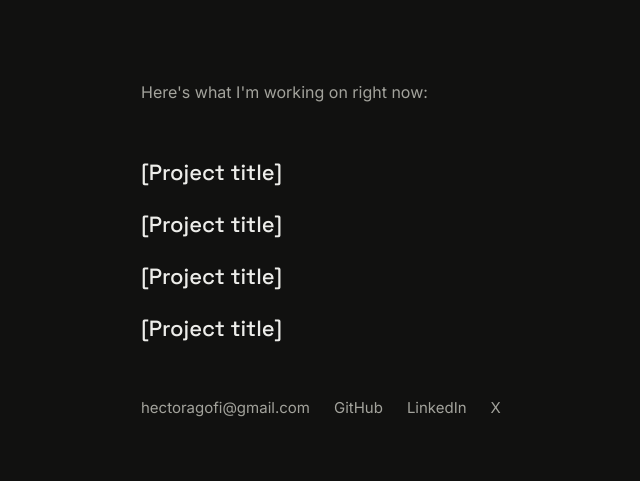
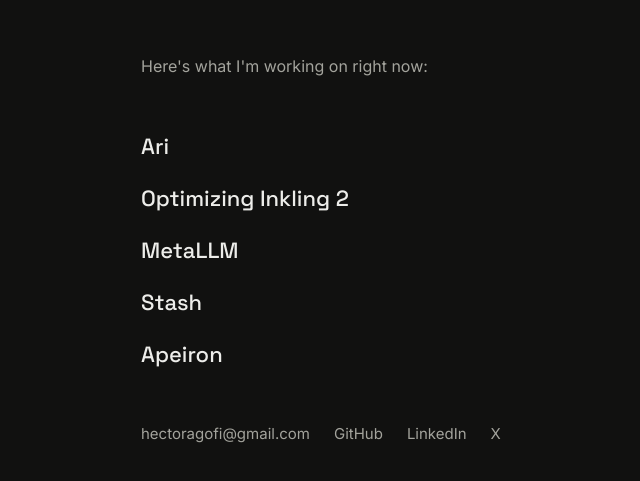
Before and after one commit to hectoragofi/portfolio, a plain HTML site: page index.html in a window 1280 px wide. Shown: the part 195-676 px from the top of the page, without its empty margins (219-859 px from the left). Drawn offline with Linux system fonts and the light colour scheme.

Commit message:
List current projects: Ari, Inkling 2, MetaLLM, Stash, Apeiron

```diff
--- a/index.html
+++ b/index.html
@@ -27,17 +27,20 @@ a:focus-visible{outline:2px solid #EDEDEA;outline-offset:3px;border-radius:4px}
     <p style="margin: 0; font-size: 16px; line-height: 1.6; color: #A3A39C;">Here's what I'm working on right now:</p>
 
     <nav aria-label="Projects" style="display: flex; flex-direction: column;">
-      <a class="row" href="https://github.com/hectoragofi" target="_blank" rel="noopener" style="display: flex; flex-direction: column; gap: 4px; padding: 12px 0; color: inherit; text-decoration: none;">
-        <span class="row-title" style="font-family: 'Space Grotesk', sans-serif; font-weight: 500; font-size: 22px;">[Project title]</span>
+      <a class="row" href="https://textari.tech" target="_blank" rel="noopener" style="display: flex; flex-direction: column; gap: 4px; padding: 12px 0; color: inherit; text-decoration: none;">
+        <span class="row-title" style="font-family: 'Space Grotesk', sans-serif; font-weight: 500; font-size: 22px;">Ari</span>
+      </a>
+      <a class="row" href="https://github.com/hectoragofi/inkling-local" target="_blank" rel="noopener" style="display: flex; flex-direction: column; gap: 4px; padding: 12px 0; color: inherit; text-decoration: none;">
+        <span class="row-title" style="font-family: 'Space Grotesk', sans-serif; font-weight: 500; font-size: 22px;">Optimizing Inkling 2</span>
       </a>
       <a class="row" href="https://github.com/hectoragofi" target="_blank" rel="noopener" style="display: flex; flex-direction: column; gap: 4px; padding: 12px 0; color: inherit; text-decoration: none;">
-        <span class="row-title" style="font-family: 'Space Grotesk', sans-serif; font-weight: 500; font-size: 22px;">[Project title]</span>
+        <span class="row-title" style="font-family: 'Space Grotesk', sans-serif; font-weight: 500; font-size: 22px;">MetaLLM</span>
       </a>
       <a class="row" href="https://github.com/hectoragofi" target="_blank" rel="noopener" style="display: flex; flex-direction: column; gap: 4px; padding: 12px 0; color: inherit; text-decoration: none;">
-        <span class="row-title" style="font-family: 'Space Grotesk', sans-serif; font-weight: 500; font-size: 22px;">[Project title]</span>
+        <span class="row-title" style="font-family: 'Space Grotesk', sans-serif; font-weight: 500; font-size: 22px;">Stash</span>
       </a>
-      <a class="row" href="https://github.com/hectoragofi" target="_blank" rel="noopener" style="display: flex; flex-direction: column; gap: 4px; padding: 12px 0; color: inherit; text-decoration: none;">
-        <span class="row-title" style="font-family: 'Space Grotesk', sans-serif; font-weight: 500; font-size: 22px;">[Project title]</span>
+      <a class="row" href="https://github.com/hectoragofi/apeiron" target="_blank" rel="noopener" style="display: flex; flex-direction: column; gap: 4px; padding: 12px 0; color: inherit; text-decoration: none;">
+        <span class="row-title" style="font-family: 'Space Grotesk', sans-serif; font-weight: 500; font-size: 22px;">Apeiron</span>
       </a>
     </nav>
 
```
